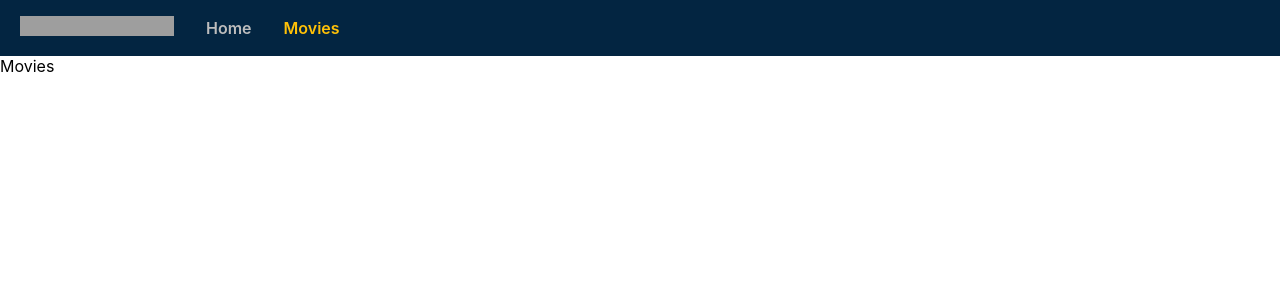
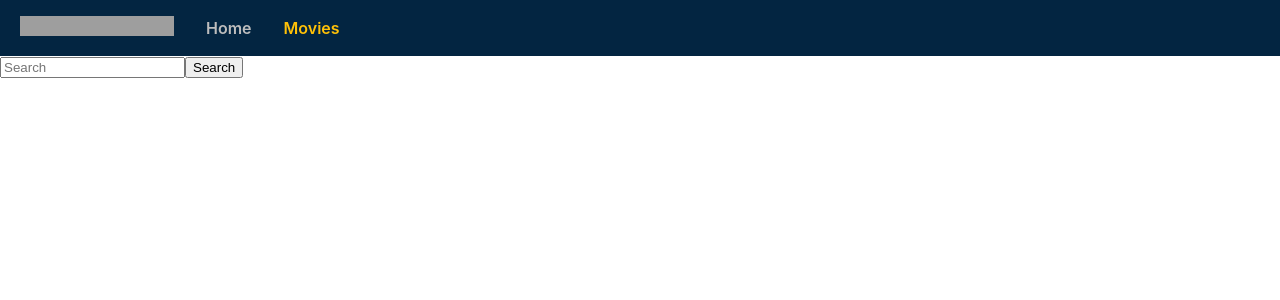
Before and after one commit to IgorMushk/goit-react-hw-05-movies, a React (Create React App) app: page /goit-react-hw-05-movies/movies in a window 1280 px wide. Shown: the top 300 px of the page. Built offline with nearby package versions, Linux system fonts and the light colour scheme; grey boxes are pictures that could not be loaded.

Commit message:
Add Movies - seek movies - working

```diff
--- a/src/components/Cast/Cast.jsx
+++ b/src/components/Cast/Cast.jsx
@@ -12,8 +12,8 @@ const Cast = () => {
     fetchMovies(`/movie/${id}/credits`)
       .then(data => {
         setCast(data.cast);
-        console.log('(data >>', data);
-        console.log('(cast >>', cast);
+        //console.log('(data >>', data);
+        //console.log('(cast >>', cast);
       })
       .catch(err => console.log(err));
     // eslint-disable-next-line react-hooks/exhaustive-deps
--- a/src/components/MoviesList/MoviesList.jsx
+++ b/src/components/MoviesList/MoviesList.jsx
@@ -1,14 +1,16 @@
 import React from 'react';
 import { Link, useLocation } from 'react-router-dom';
-import { List, Title, } from './MoviesList.styled';
+//import { List, Title, } from './MoviesList.styled';
+import { List, } from './MoviesList.styled';
 
 const MoviesList = ({ movies }) => {
   const location = useLocation();
   //console.log(location);
+  console.log('MoviesList - movies >>>', movies);
 
   return  (
     <>
-     <Title>Trending today</Title>
+     {/* <Title>Trending today</Title> */}
      <List>
         {movies.map(movie => (
             <li key={movie.id}>
--- a/src/components/Reviews/Reviews.jsx
+++ b/src/components/Reviews/Reviews.jsx
@@ -11,8 +11,8 @@ const Reviews = () => {
     fetchMovies(`/movie/${id}/reviews`)
       .then(data => {
         setReviws(data.results);
-        console.log('(data >>', data);
-        console.log('(reviees >>', reviews);
+        //console.log('(data >>', data);
+        //console.log('(reviees >>', reviews);
       })
       .catch(err => console.log(err));
   // eslint-disable-next-line react-hooks/exhaustive-deps
--- a/src/pages/Home/Home.jsx
+++ b/src/pages/Home/Home.jsx
@@ -1,4 +1,5 @@
 import MoviesList from 'components/MoviesList/MoviesList';
+import { Title } from 'components/MoviesList/MoviesList.styled';
 import React, { useEffect, useState } from 'react';
 import { fetchMovies } from 'services/moviesAPI';
 
@@ -9,16 +10,21 @@ const Home = () => {
   useEffect(() => {
     //setLoading(true);
     const fetchTrendingMovies = async () => {
-        try {
-            const data = await fetchMovies('/trending/movie/day?language=en-US');
-            setTrendingMovies(data.results);
-        } catch (err) {
-            console.log(err)
-        };
-    }
+      try {
+        const data = await fetchMovies('/trending/movie/day?language=en-US');
+        setTrendingMovies(data.results);
+      } catch (err) {
+        console.log(err);
+      }
+    };
     fetchTrendingMovies();
   }, []);
-  return <MoviesList movies={trendingMovies} />;
+  return (
+    <>
+      <Title>Trending today</Title>
+      <MoviesList movies={trendingMovies} />
+    </>
+  );
 };
 
 export default Home;
@@ -33,8 +39,6 @@ export default Home;
 //       .catch(err => console.log(err));
 //   }, []);
 
-
-
 // return (
 //     <>
 //     <div>Home</div>
--- a/src/pages/MovieDetails/MovieDetails.jsx
+++ b/src/pages/MovieDetails/MovieDetails.jsx
@@ -47,8 +47,8 @@ const MovieDetails = () => {
     fetchMovies(`/movie/${id}`)
       .then(data => {
         setDataMovie(data);
-        console.log('(data >>', data.title);
-        console.log('(dataMovie >>', dataMovie);
+        //console.log('(data >>', data.title);
+        //console.log('(dataMovie >>', dataMovie);
       })
       .catch(err => console.log(err));
     // eslint-disable-next-line react-hooks/exhaustive-deps
--- a/src/pages/Movies/Movies.jsx
+++ b/src/pages/Movies/Movies.jsx
@@ -1,9 +1,73 @@
-import React from 'react'
+//import MoviesList from 'components/MoviesList/MoviesList';
+import MoviesList from 'components/MoviesList/MoviesList';
+import React, { useEffect, useState } from 'react';
+import { useSearchParams } from 'react-router-dom';
+import { fetchMovies } from 'services/moviesAPI';
 
 const Movies = () => {
+  const [inputValue, setInputValue] = useState([]);
+  const [dataMovies, setDataMovies] = useState([]);
+  const [searchParams, setSearchParams] = useSearchParams();
+  const query = searchParams.get('query');
+
+  console.log('query >>', query);
+
+  useEffect(() => {
+    if (query) {
+      setInputValue(query);
+      searchMovies(query);
+    }
+    // eslint-disable-next-line react-hooks/exhaustive-deps
+  }, [query]);
+
+  const searchMovies = async query => {
+    try {
+      const data = await fetchMovies(`/search/movie?query=${query}`);
+      setDataMovies(data.results);
+      console.log('data >>', data.results);
+      console.log('dataMovies >>', dataMovies);
+    } catch (err) {
+      console.log(err);
+    }
+  };
+
+  const handleInputChange = evt => {
+    console.log(evt.target.value);
+    setInputValue(evt.target.value);
+  };
+
+  const handleSearchClick = () => {
+    console.log('handleSearchClick >>', inputValue);
+    if (!inputValue) {
+      setSearchParams({});
+      setDataMovies([]);
+      return;
+    }
+    setSearchParams({ query: inputValue });
+    //searchMovies(inputValue);
+  };
+
   return (
-    <div>Movies</div>
-  )
-}
+    <div>
+      <form>
+        <input
+          type="text"
+          placeholder="Search"
+          value={inputValue}
+          onChange={handleInputChange}
+        />
+        <button type="button" onClick={handleSearchClick}>
+          Search
+        </button>
+      </form>
+      {/* {dataMovies.length > 0
+       ?  (<MoviesList movies={dataMovies}/>)
+       : (<h2>Sorry we didn't find any movie</h2>)
+    } */}
+    <MoviesList movies={dataMovies}/>
+    </div>
+  );
+};
 
-export default Movies
+export default Movies;
+//  <div>Movies</div>
```
